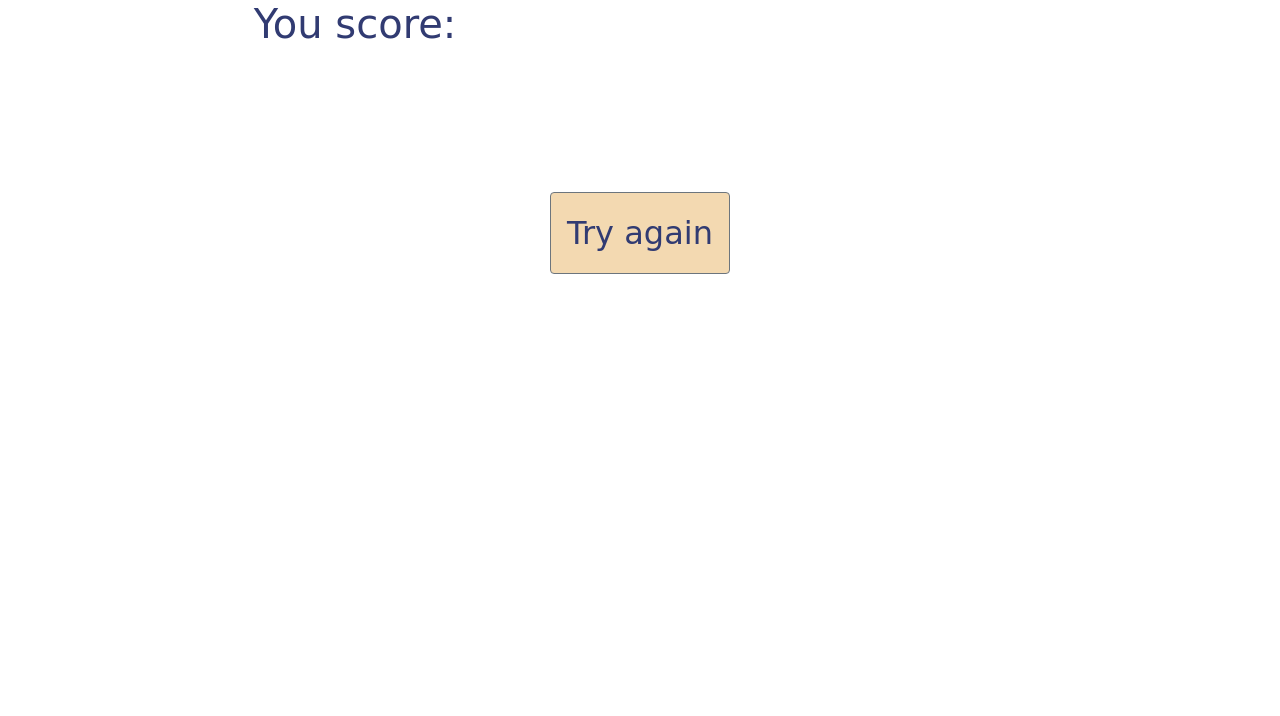
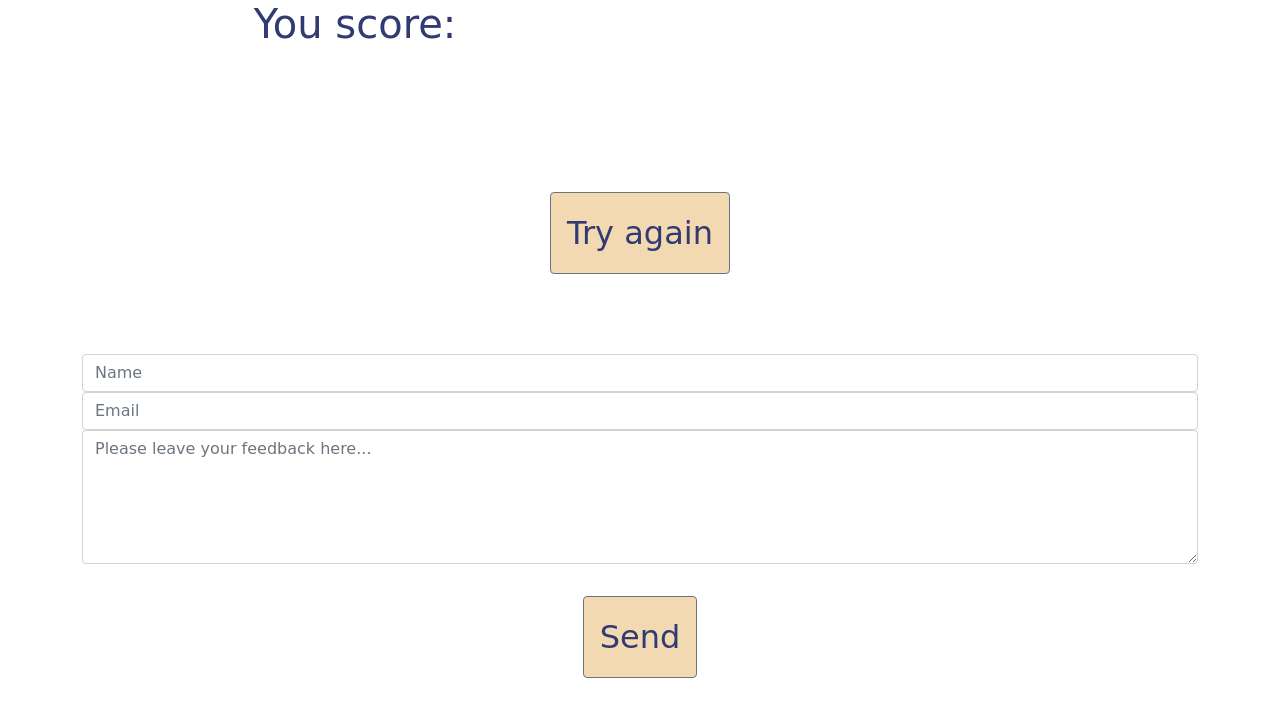
Before and after one commit to Code-Institute-Submissions/VKirijanova-Food-Quiz_MayResub, a plain HTML site: page final.html in a window 1280 px wide. Drawn offline with nearby package versions, Linux system fonts and the light colour scheme.

Commit message:
created feedback  form with working javascript and style it

```diff
--- a/assets/css/style.css
+++ b/assets/css/style.css
@@ -42,3 +42,9 @@ btn:disabled:hover {
   box-shadow: none;
   transform: none;
 }
+
+/* Form style */
+
+.center-form {
+  margin-top: 5rem;
+}
--- a/assets/js/final.js
+++ b/assets/js/final.js
@@ -6,3 +6,24 @@ finalScore.innerText = mostRecentScore;
 const score = {
     score: mostRecentScore,
 };
+
+/* Sending emails */
+function sendMail(contactForm) {
+  emailjs
+    .send("service_edl6rt5", "template_t45mpqs", {
+      from_name: contactForm.name.value,
+      from_email: contactForm.emailaddress.value,
+      project_request: contactForm.projectsummary.value,
+    })
+    .then(
+      function (response) {
+        console.log("SUCCESS", response);
+        window.alert("Thank you for your message, we will get back to you shortly");
+      },
+      function (error) {
+        console.log("FAILED", error);
+        window.alert("Oops! Something went wrong and we couldn't send your message!")
+      }
+    );
+  return false;
+}
--- a/final.html
+++ b/final.html
@@ -10,6 +10,14 @@
       crossorigin="anonymous"
     />
     <link rel="stylesheet" href="assets/css/style.css" />
+    <script type="text/javascript"
+        src="https://cdn.jsdelivr.net/npm/emailjs-com@2/dist/email.min.js">
+    </script>
+    <script type="text/javascript">
+        (function(){
+            emailjs.init("user_n1XbJJoNXQFVCXJV8FWDH");
+        })();
+    </script>
     <title>Results Page</title>
 </head>
 <body>
@@ -23,6 +31,18 @@
         <a href="game.html" class="btn btn-secondary">Try again</a>
         </div>
       </div>
+      <div class=" center-form">
+            <form onsubmit="return sendMail(this);">
+                <input type="text" name="name" id="fullname" class="form-control" placeholder="Name" required />
+                <input type="email" name="email" id="emailaddress" class="form-control" placeholder="Email" required />
+                <textarea rows="5" name="projectsummary" id="projectsummary" class="form-control" placeholder="Please leave your feedback here..." required></textarea>
+                <div class="form-row text-center">
+                    <div class="col">
+                        <button type="submit" class="btn btn-secondary">Send</button>
+                    </div>
+                </div>
+            </form>
+        </div>
     </div>
     <script
       src="https://cdn.jsdelivr.net/npm/@popperjs/core@2.6.0/dist/umd/popper.min.js"
```
